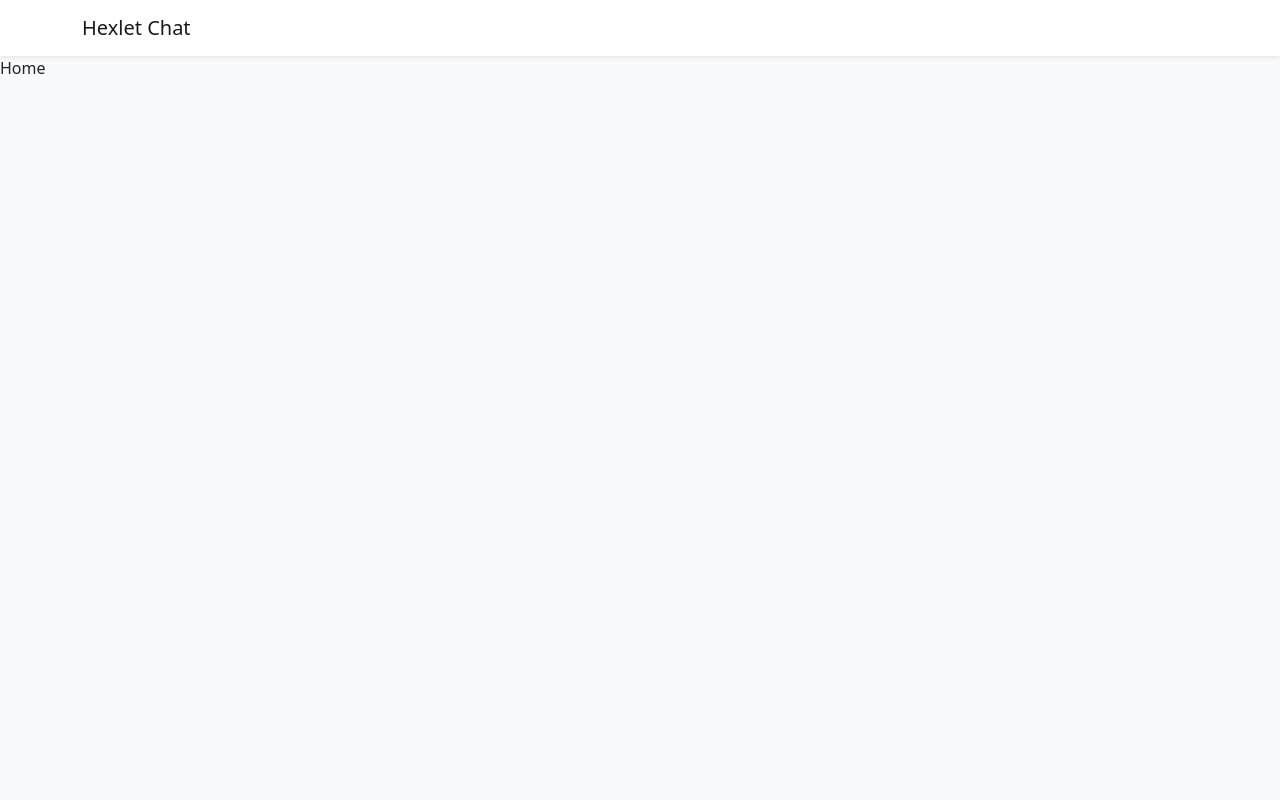
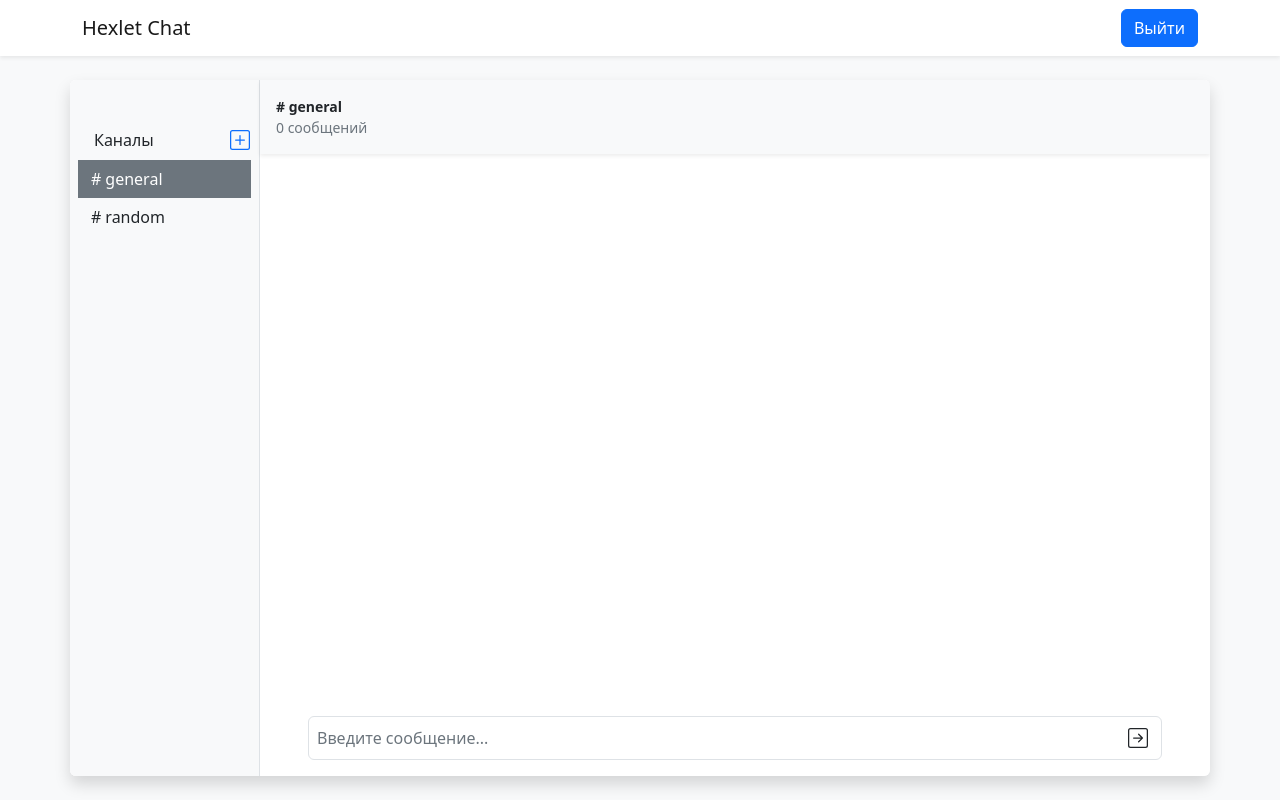
Before and after one commit to eugene-kulikov/frontend-project-12, a React (Create React App) app in the folder frontend/: page / in a window 1280 px wide. Built offline with nearby package versions, Linux system fonts and the light colour scheme; sample sign-in values are in the browser's storage.

Commit message:
(feature): added templates for chat page from stage 4

```diff
--- a/frontend/src/components/Layout.jsx
+++ b/frontend/src/components/Layout.jsx
@@ -1,13 +1,24 @@
 import { Outlet, Link } from 'react-router-dom';
-import { Container, Navbar } from 'react-bootstrap';
+import {
+  Button, Container, Nav, Navbar,
+} from 'react-bootstrap';
+import useAuth from '../hook/useAuth.js';
 
-const Layout = () => (
+const Layout = () => {
+  const { user, signout } = useAuth();
+
+  return (
         <div className="h-100">
             <div className="h-100">
                 <div className="d-flex flex-column h-100">
                     <Navbar bg="white" expand="lg" variant="light" className="shadow-sm">
                         <Container>
                             <Navbar.Brand as={Link} to="/">Hexlet Chat</Navbar.Brand>
+                            {user && <Nav>
+                                <Nav.Item className='ms-4'>
+                                    <Button variant="primary" onClick={signout}>Выйти</Button>
+                                </Nav.Item>
+                            </Nav>}
                         </Container>
                     </Navbar>
                     <>
@@ -17,5 +28,6 @@ const Layout = () => (
             </div>
         </div>
   );
+};
 
 export default Layout;
--- /dev/null
+++ b/frontend/src/components/chat/Chat.jsx
@@ -0,0 +1,40 @@
+import React from 'react';
+import {
+  Col, Form, InputGroup, Button,
+} from 'react-bootstrap';
+import ChatContent from './ChatContent.jsx';
+
+function Chat() {
+  return (
+      <Col className="p-0 h-100">
+        <div className="d-flex flex-column h-100">
+          <div className="bg-light mb-4 p-3 shadow-sm small">
+            <p className="m-0"><b># general</b></p>
+            <span className="text-muted">0 сообщений</span>
+          </div>
+          <ChatContent />
+          <div className="mt-auto px-5 py-3">
+            <Form className="py-1 border rounded-2">
+              <InputGroup className="has-validation">
+                <Form.Control
+                    name="body"
+                    placeholder="Введите сообщение..."
+                    aria-label="Новое сообщение"
+                    className="border-0 p-0 ps-2"
+                    value=""
+                />
+                <Button type="submit" variant="" disabled="" className="btn-group-vertical">
+                  <svg xmlns="http://www.w3.org/2000/svg" viewBox="0 0 16 16" width="20" height="20" fill="currentColor">
+                    <path fillRule="evenodd" d="M15 2a1 1 0 0 0-1-1H2a1 1 0 0 0-1 1v12a1 1 0 0 0 1 1h12a1 1 0 0 0 1-1V2zM0 2a2 2 0 0 1 2-2h12a2 2 0 0 1 2 2v12a2 2 0 0 1-2 2H2a2 2 0 0 1-2-2V2zm4.5 5.5a.5.5 0 0 0 0 1h5.793l-2.147 2.146a.5.5 0 0 0 .708.708l3-3a.5.5 0 0 0 0-.708l-3-3a.5.5 0 1 0-.708.708L10.293 7.5H4.5z"/>
+                  </svg>
+                  <span className="visually-hidden">Отправить</span>
+                </Button>
+              </InputGroup>
+            </Form>
+          </div>
+        </div>
+      </Col>
+  );
+}
+
+export default Chat;
--- /dev/null
+++ b/frontend/src/components/chat/ChatContent.jsx
@@ -0,0 +1,9 @@
+import React from 'react';
+
+function ChatContent() {
+  return (
+    <div id="messages-box" className="chat-messages overflow-auto px-5 "></div>
+  );
+}
+
+export default ChatContent;
--- /dev/null
+++ b/frontend/src/components/chat/ChatList.jsx
@@ -0,0 +1,34 @@
+import React from 'react';
+import { Button, Col, Nav } from 'react-bootstrap';
+
+function ChatList() {
+  return (
+      <Col md={2} className="col-4 border-end pt-5 px-0 bg-light">
+        <div className="d-flex justify-content-between mb-2 ps-4 pe-2">
+          <span>Каналы</span>
+          <button type="button" className="p-0 text-primary btn btn-group-vertical">
+            <svg xmlns="http://www.w3.org/2000/svg" viewBox="0 0 16 16" width="20" height="20" fill="currentColor">
+              <path d="M14 1a1 1 0 0 1 1 1v12a1 1 0 0 1-1 1H2a1 1 0 0 1-1-1V2a1 1 0 0 1 1-1h12zM2 0a2 2 0 0 0-2 2v12a2 2 0 0 0 2 2h12a2 2 0 0 0 2-2V2a2 2 0 0 0-2-2H2z"/>
+              <path d="M8 4a.5.5 0 0 1 .5.5v3h3a.5.5 0 0 1 0 1h-3v3a.5.5 0 0 1-1 0v-3h-3a.5.5 0 0 1 0-1h3v-3A.5.5 0 0 1 8 4z"/>
+            </svg>
+            <span className="visually-hidden">+</span>
+          </button>
+        </div>
+
+        <Nav as="ul" className="flex-column px-2" variant="pills" fill>
+          <Nav.Item as="li" className="w-100">
+            <Button type="button" variant="secondary" className="w-100 rounded-0 text-start">
+              <span className="me-1">#</span>general
+            </Button>
+          </Nav.Item>
+          <Nav.Item as="li" className="w-100">
+            <Button type="button" variant="" className="w-100 rounded-0 text-start">
+              <span className="me-1">#</span>random
+            </Button>
+          </Nav.Item>
+        </Nav>
+      </Col>
+  );
+}
+
+export default ChatList;
--- a/frontend/src/hoc/AuthProvider.jsx
+++ b/frontend/src/hoc/AuthProvider.jsx
@@ -10,9 +10,9 @@ export const AuthProvider = ({ children }) => {
     cb();
   };
 
-  const signout = (cb) => {
+  const signout = () => {
     setUser(null);
-    cb();
+    localStorage.removeItem('token');
   };
 
   const value = { user, signin, signout };
--- a/frontend/src/pages/Home.jsx
+++ b/frontend/src/pages/Home.jsx
@@ -1,10 +1,16 @@
 import React from 'react';
+import { Container, Row } from 'react-bootstrap';
+import Chat from '../components/chat/Chat.jsx';
+import ChatList from '../components/chat/ChatList.jsx';
 
 function Home() {
   return (
-    <div>
-        Home
-    </div>
+      <Container className="h-100 my-4 overflow-hidden rounded shadow">
+          <Row className="h-100 bg-white flex-md-row">
+              <ChatList />
+              <Chat/>
+          </Row>
+      </Container>
   );
 }
 
--- a/frontend/src/pages/Login.jsx
+++ b/frontend/src/pages/Login.jsx
@@ -23,11 +23,8 @@ function Login() {
     },
     validationSchema: yup.object({
       username: yup.string()
-        .max(3, 'От 3 до 20 символов')
-        .max(20, 'От 3 до 20 символов')
         .required('Обязательное поле'),
       password: yup.string()
-        .min(6, 'Не менее 6 символов')
         .required('Обязательное поле'),
     }),
     onSubmit: async (values, { setErrors }) => {
@@ -40,7 +37,9 @@ function Login() {
         localStorage.setItem('token', token);
         signin(values, () => navigate(fromPage, { replace: true }));
       } catch (e) {
-        setErrors({ auth: e.response?.data?.message });
+        console.log(e);
+        const message = e.code === 'ERR_BAD_REQUEST' ? 'Неверные имя пользователя или пароль' : e.response?.data?.message;
+        setErrors({ auth: message });
       }
     },
   });
@@ -72,12 +71,12 @@ function Login() {
                                       value={formik.values.username}
                                       onChange={formik.handleChange}
                                       onBlur={formik.handleBlur}
-                                      isInvalid={hasNameError}
+                                      isInvalid={hasNameError || hasAuthError}
                                   />
                                   <Form.Label htmlFor="username">Ваш ник</Form.Label>
-                                  <Form.Control.Feedback type="invalid" tooltip>
+                                  {hasNameError && <Form.Control.Feedback type="invalid" tooltip>
                                       {formik.errors.username}
-                                  </Form.Control.Feedback>
+                                  </Form.Control.Feedback>}
                               </Form.Group>
                               <Form.Group className="mb-4 form-floating">
                                   <Form.Control
```
Lines whose indentation alone changed are shown as unchanged.
